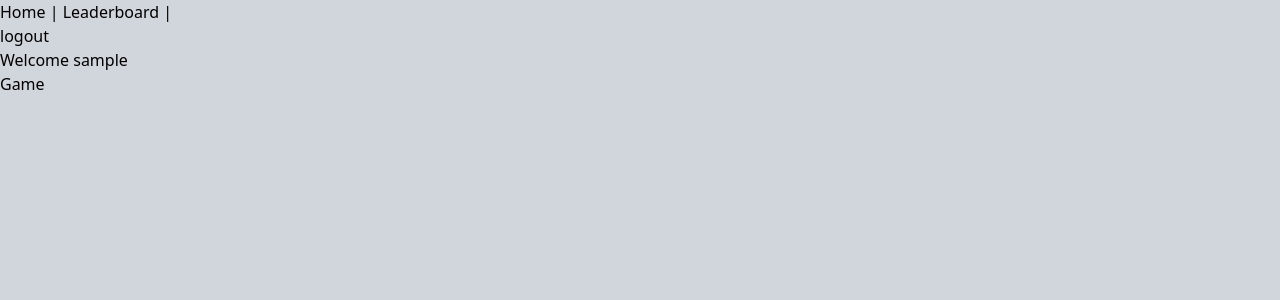
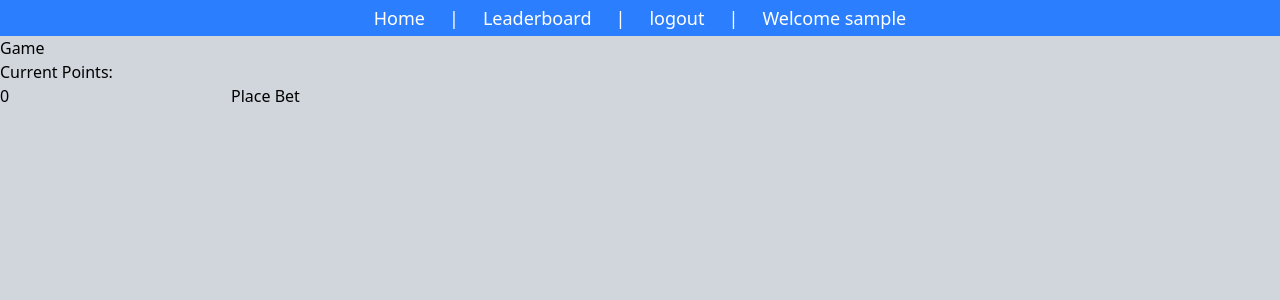
Before and after one commit to pradeepvrm/paperstake, a React (Vite) app in the folder frontend/: page /game in a window 1280 px wide. Shown: the top 300 px of the page. Built offline with nearby package versions, Linux system fonts and the light colour scheme; no server answers; sample sign-in values are in the browser's storage.

Commit message:
implement betting logic

```diff
--- a/frontend/src/components/Header.jsx
+++ b/frontend/src/components/Header.jsx
@@ -5,7 +5,7 @@ import AuthContext from "../context/AuthContext";
 const Header = () => {
     let {user, logoutUser} = useContext(AuthContext)
     return (
-        <div>
+        <div className="flex justify-center bg-blue-500 p-1 text-white text-lg space-x-6">
             <Link to='/'>Home</Link>
             <span> | </span>
             <Link to='/leaderboard'>Leaderboard</Link>
@@ -20,7 +20,7 @@ const Header = () => {
                 </div>
             )}
 
-
+            <span>|</span>
             {user && <p>Welcome {user.username}</p>}
         </div>
     )
--- a/frontend/src/components/UpdatePoints.jsx
+++ b/frontend/src/components/UpdatePoints.jsx
@@ -1,20 +1,27 @@
-import React, { useState, useContext } from "react"
+import React, { useState, useContext, useEffect } from "react"
 import AuthContext from "../context/AuthContext"
 
 const UpdatePoints = () => {
   const [points, setPoints] = useState(0)
-  const { updatePoints } = useContext(AuthContext)
+  const { updatePoints, getPoints } = useContext(AuthContext)
 
   const handleSubmit = (e) => {
     e.preventDefault()
     updatePoints(points)
   }
 
+ useEffect(() => {
+    const fetchPoints = async () => {
+      const data = await getPoints()
+      setPoints(data.points)
+    }
+    fetchPoints()
+  }, [getPoints])
+
   return (
     <form onSubmit={handleSubmit}>
       <input
         type="number"
-        value={points}
         onChange={(e) => setPoints(e.target.value)}
       />
       <button type="submit">Update Points</button>
--- a/frontend/src/context/AuthContext.jsx
+++ b/frontend/src/context/AuthContext.jsx
@@ -87,8 +87,21 @@ export const AuthProvider = ({children}) => {
         }
       }
 
+    let getPoints = async () => {
+        let response = await fetch("http://localhost:8000/api/manage-points/", {
+            method: "GET",
+          headers: {
+            Authorization: `Bearer ${authTokens.access}`,
+          },
+        })
+        let data = await response.json()
+        return data
+    }
+
+
     let contextData = {
         user:user,
+        getPoints:getPoints,
         loginUser:loginUser,
         logoutUser:logoutUser,
         updatePoints:updatePoints,
@@ -99,7 +112,7 @@ export const AuthProvider = ({children}) => {
             if(authTokens) {
                 updateToken()
             }
-        }, 270000)
+        }, 270000) // 4.5 minutes
         return () => clearInterval(interval)
     }, [authTokens, loading])
 
--- a/frontend/src/games/Game.jsx
+++ b/frontend/src/games/Game.jsx
@@ -1,9 +1,58 @@
-import React from "react"
+import React, { useContext, useEffect, useState } from "react"
+import UpdatePoints from "../components/UpdatePoints"
+import AuthContext from "../context/AuthContext"
 
 const Game = () => {
+  const { user, getPoints, updatePoints } = useContext(AuthContext)
+  const [points, setPoints] = useState(user ? user.points : 0)
+  const [bet, setBet] = useState(0)
+  const [message, setMessage] = useState("")
+
+  useEffect(() => {
+    const fetchPoints = async () => {
+      const data = await getPoints()
+      setPoints(data.points)
+    }
+    fetchPoints()
+  }, [getPoints])
+
+  const handleBet = (e) => {
+    e.preventDefault()
+    if (bet <= 0 || bet > points) {
+      setMessage("Invalid bet amount")
+      return
+    }
+
+    const diceRoll = Math.floor(Math.random() * 6) + 1
+    if (diceRoll > 3) {
+      const newPoints = points + bet
+      updatePoints(bet)
+      setPoints(newPoints)
+      setMessage(`You won! Dice roll: ${diceRoll}. Your points have been doubled.`)
+    } else {
+      const newPoints = points - bet
+      updatePoints(-bet)
+      setPoints(newPoints)
+      setMessage(`You lost! Dice roll: ${diceRoll}. Your bet points have been deducted.`)
+    }
+  }
+
   return (
-    <h1 className="dark:bg-gray-500">Game</h1>
+    <div>
+      <h1 className="dark:bg-gray-500">Game</h1>
+      {user && <p>Current Points: {points}</p>}
+      <form onSubmit={handleBet}>
+        <input
+          type="number"
+          value={bet}
+          onChange={(e) => setBet(parseInt(e.target.value) || 0)}
+          placeholder="Enter your bet"
+        />
+        <button type="submit">Place Bet</button>
+      </form>
+      {message && <p>{message}</p>}
+    </div>
   )
-};
+}
 
-export default Game;
+export default Game
--- a/frontend/src/pages/LoginPage.jsx
+++ b/frontend/src/pages/LoginPage.jsx
@@ -9,7 +9,7 @@ const LoginPage = () => {
             <form onSubmit={loginUser}>
                 <input type='text' name='username' placeholder='username'></input>
                 <input type='password' name='password' placeholder='password'></input>
-                <input type='submit'></input>
+                <input type='submit' value='Login'></input>
             </form>
         </div>
     )
```
Also changed, not shown: 1 other file (tests, documents, lock files or other folders).
